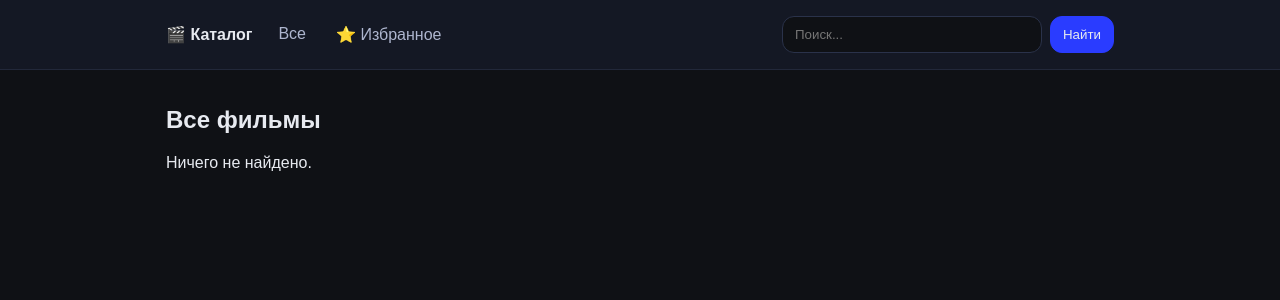
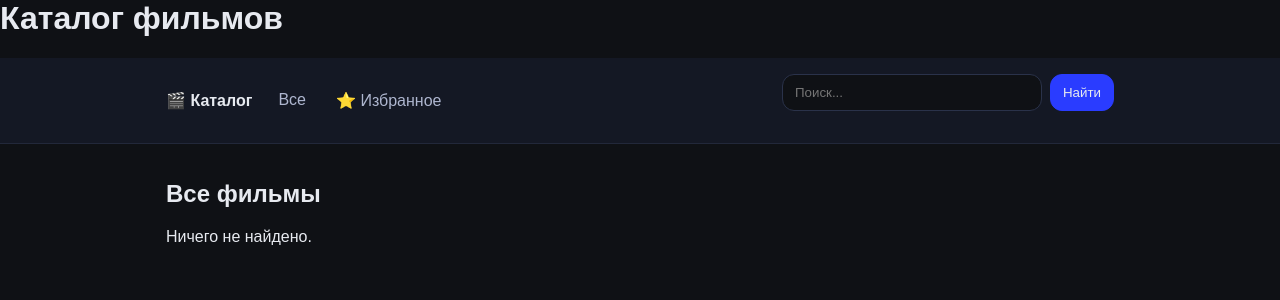
Before and after one commit to Polynaff/Kinopoisk-, a Flask app: page / in a window 1280 px wide. Shown: the top 300 px of the page. Run offline with Flask 3, Linux system fonts and the light colour scheme.

Commit message:
feat(frontend): улучшена разметка шаблонов и читаемость страниц

```diff
--- a/backend/app/templates/base.html
+++ b/backend/app/templates/base.html
@@ -1,3 +1,4 @@
+<h1>Каталог фильмов</h1>
 <!doctype html>
 <html lang="ru">
 <head>
```
